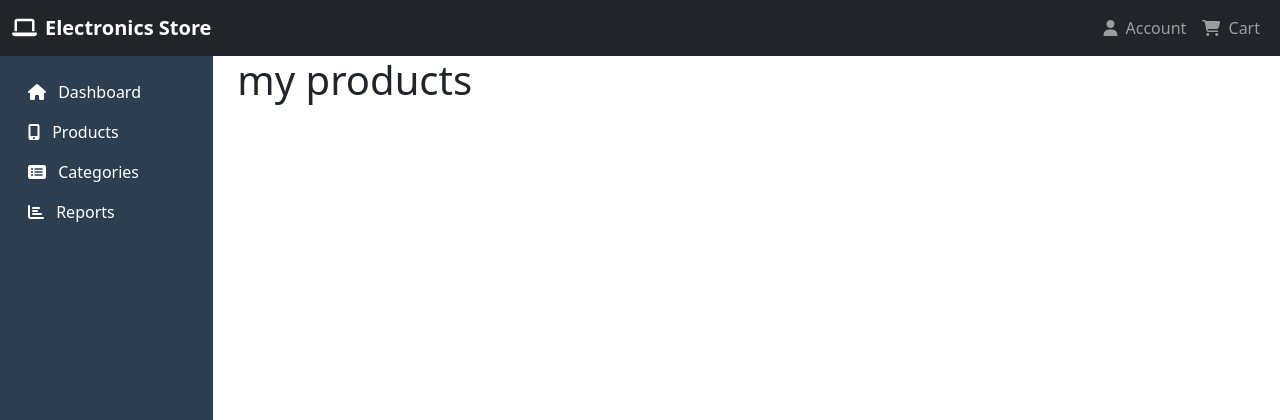
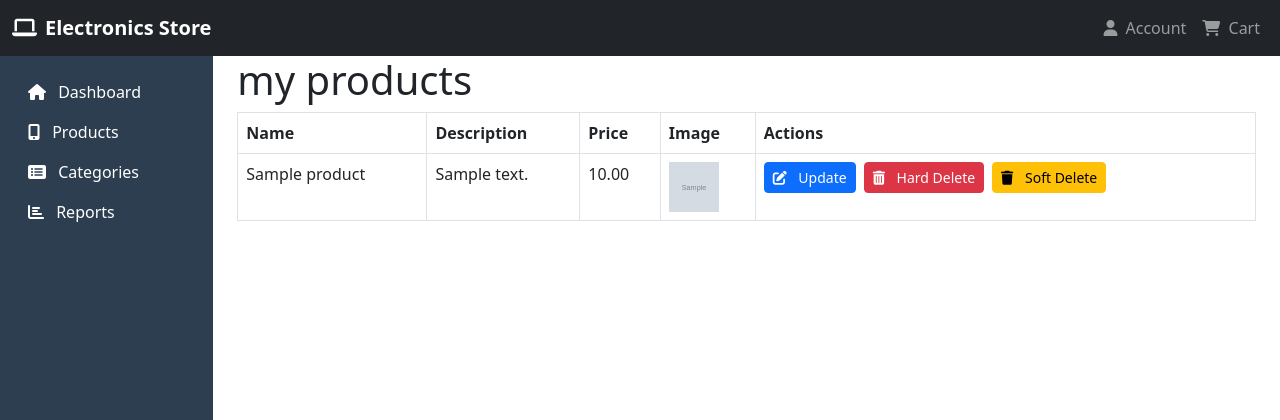
Before and after one commit to AnwerAhmedAnwer16/django-project, a Django app: page /product/listingf/ in a window 1280 px wide. Shown: the top 420 px of the page. Run offline with Django 5.2, Linux system fonts and the light colour scheme; tables that the repository leaves empty hold one stand-in row (values such as "Sample post"); grey boxes marked "Sample" are stand-in pictures.

Commit message:
latest modification

```diff
--- a/product/views.py
+++ b/product/views.py
@@ -87,10 +87,8 @@ class Listingcbv(View):
 
 class Deletingcbv(View):
     def get(self, request, pk):
-        product = Product.objects.get(pk=pk)
-        return render(request, 'product/dele.html', {'product': product})
-
-    def post(self, request, pk):
+        # Get the product and delete it directly
         product = Product.objects.get(pk=pk)
         product.delete()
+        # Redirect back to the listing page
         return redirect('listing')
--- a/templates/product/delel.html
+++ b/templates/product/delel.html
@@ -0,0 +1 @@
+<h1>rdxtcfyvgubhinjomkrdxtcfyvgbuhnkj</h1>
--- a/templates/product/listingcbv.html
+++ b/templates/product/listingcbv.html
@@ -4,6 +4,44 @@
 {% endblock %}
 {% block content %}
 <h1>my products</h1>
-    {{ form.as_p }}
+
+<table class="table table-bordered">
+    <thead>
+        <tr>
+            <th>Name</th>
+            <th>Description</th>
+            <th>Price</th>
+            <th>Image</th>
+            <th>Actions</th>
+        </tr>
+    </thead>
+    <tbody>
+        {% for product in products %}
+            <tr>
+                <td>{{ product.name }}</td>
+                <td>{{ product.description }}</td>
+                <td>{{ product.price }}</td>
+                <td>
+                    <img src="/media/{{ product.img }}" class="card-img-top" alt="{{ product.name }}" style="width: 50px; height: 50px; object-fit: cover;">
+                </td>
+                <td>
+                    <div class="d-flex gap-2">
+                        <a href="{% url 'updating' product.id %}"  class="btn btn-primary btn-sm">
+                            <i class="fas fa-edit me-2"></i> Update
+                        </a>
+
+                        <a href="{% url 'hard' product.id %}" class="btn btn-danger btn-sm">
+                            <i class="fas fa-trash-alt me-2"></i> Hard Delete
+                        </a>
+
+                        <a href="{% url 'soft' product.id %}" class="btn btn-warning btn-sm">
+                            <i class="fas fa-trash me-2"></i> Soft Delete
+                        </a>
+                    </div>
+                </td>
+            </tr>
+        {% endfor %}
+    </tbody>
+</table>
 
 {% endblock %}
```
